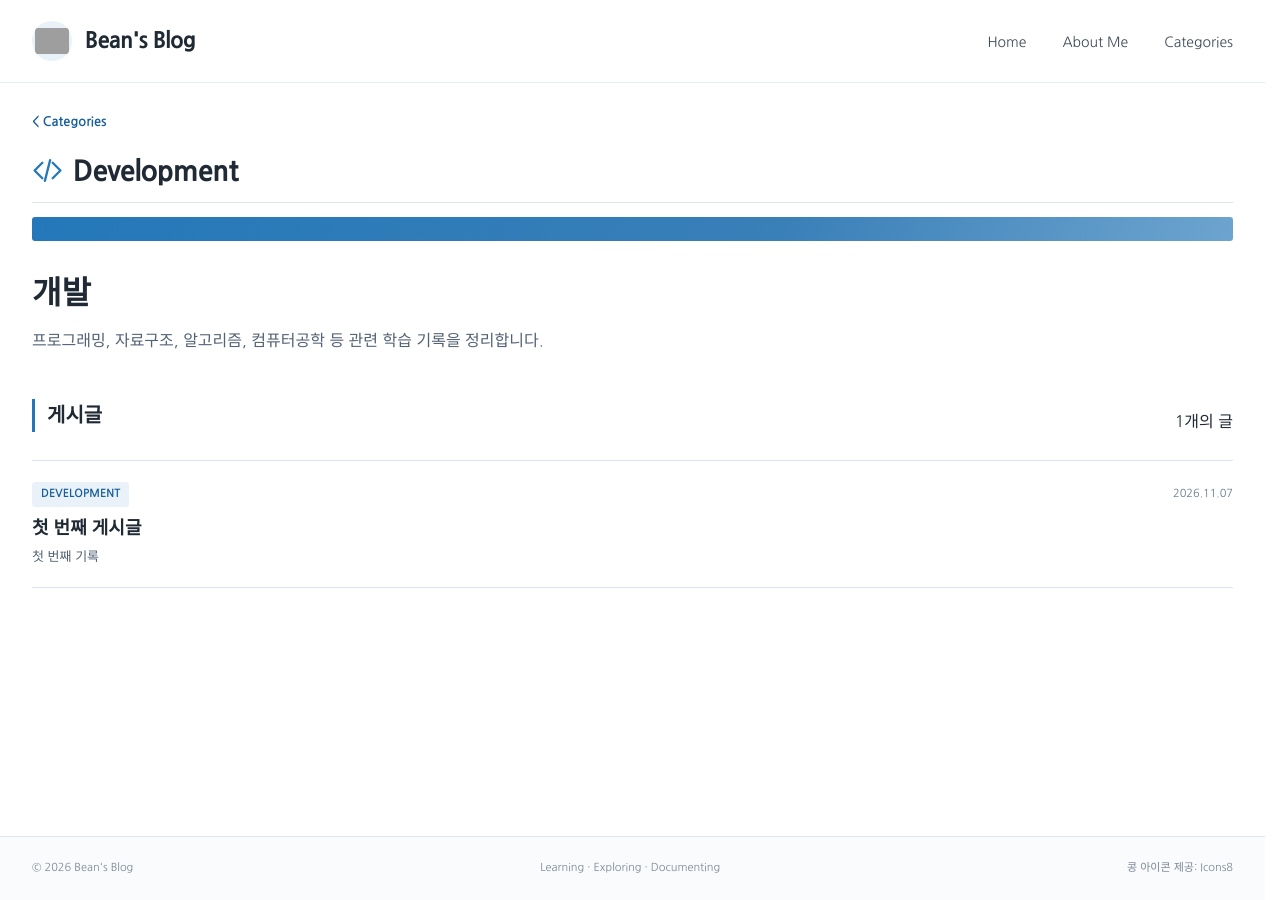
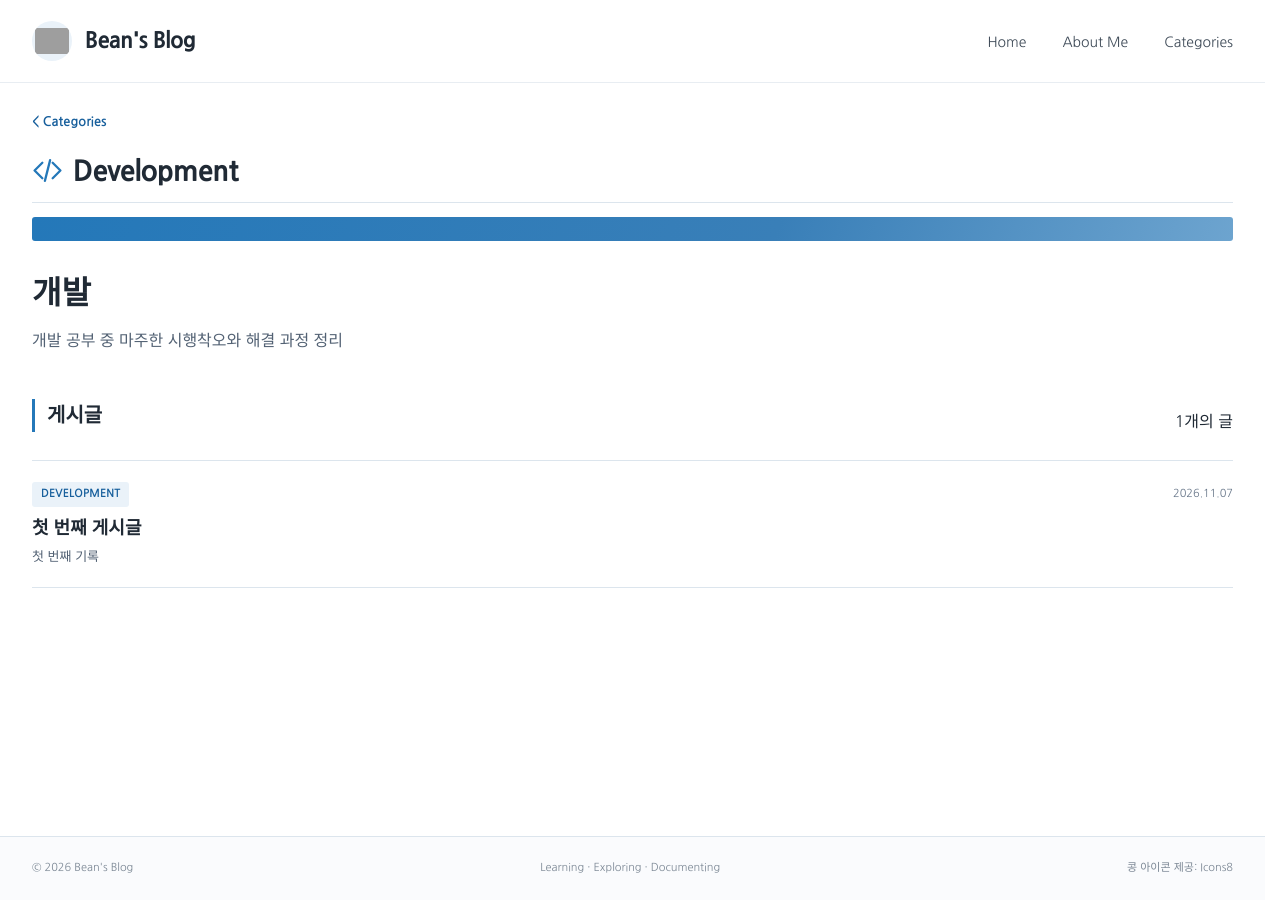
Before and after one commit to BEAN-CMD418/bean-cmd418.github.io, a Jekyll site: the page built from development/index.md, in a window 1280 px wide. Built offline with Jekyll 4.4.1, drawn with Linux system fonts in a browser that asks for light colours; some web fonts are replaced; grey boxes are pictures that could not be loaded.

Commit message:
Rewrite category descriptions in concise noun phrases

```diff
--- a/development/index.md
+++ b/development/index.md
@@ -8,4 +8,4 @@ permalink: /development/
 
 # 개발
 
-프로그래밍, 자료구조, 알고리즘, 컴퓨터공학 등 관련 학습 기록을 정리합니다.
+개발 공부 중 마주한 시행착오와 해결 과정 정리
```
